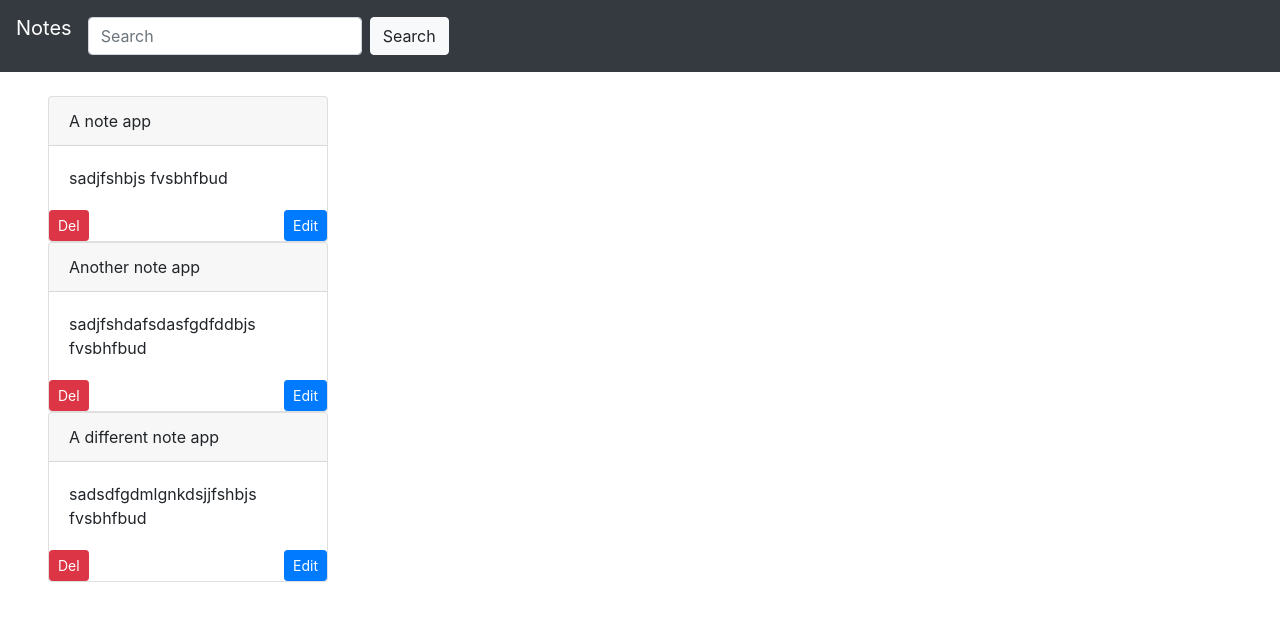
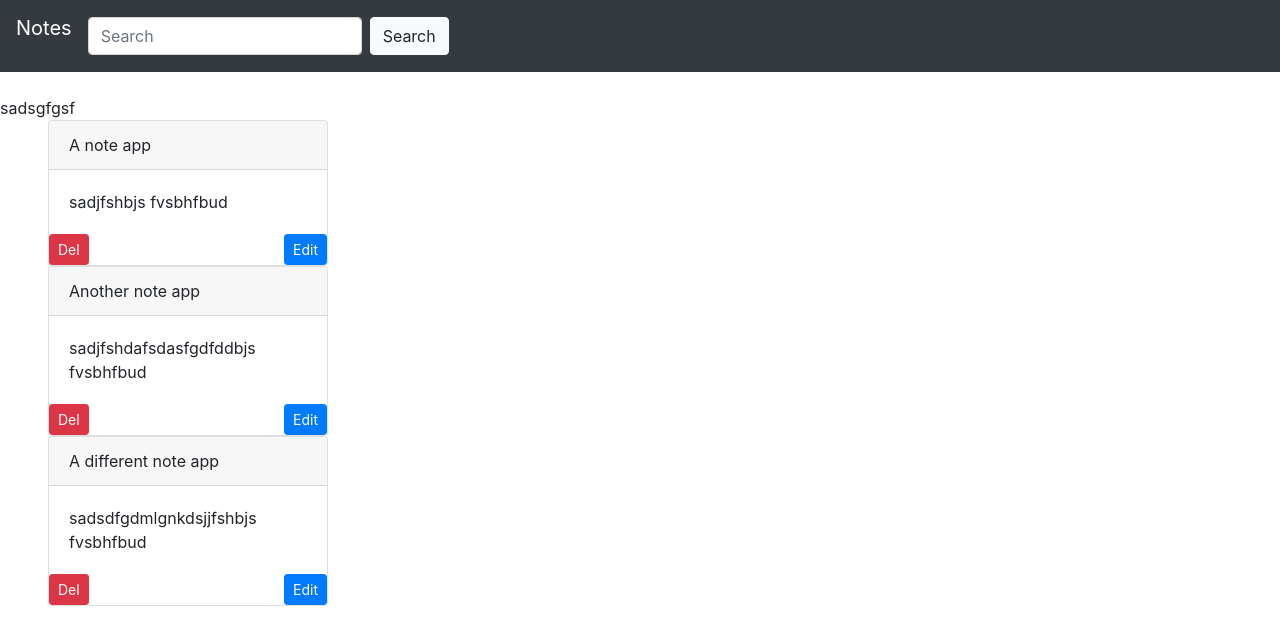
Before and after one commit to samuelweke/react-noteapp, a React (Create React App) app: page / in a window 1280 px wide. Shown: the top 644 px of the page. Built offline with nearby package versions, Linux system fonts and the light colour scheme.

Commit message:
created AddNote component

```diff
--- a/src/App.js
+++ b/src/App.js
@@ -1,6 +1,7 @@
 import React, { Component } from 'react';
 import Navbar from './components/Navbar';
 import Notes from './components/Notes';
+import AddNotes from './components/AddNote';
 import './App.css';
 
 class App extends Component {
@@ -36,6 +37,7 @@ class App extends Component {
     return (
       <div>
         <Navbar />
+        <AddNotes />
         <Notes notes={this.state.notes} handleDelete={this.deleteBtn} />
       </div>
     )
--- /dev/null
+++ b/src/components/AddNote.js
@@ -0,0 +1,13 @@
+import React, { Component } from 'react';
+
+class AddNote extends Component {
+    render() {
+        return (
+            <div>
+                sadsgfgsf
+            </div>
+        )
+    }
+}
+
+export default AddNote
```
